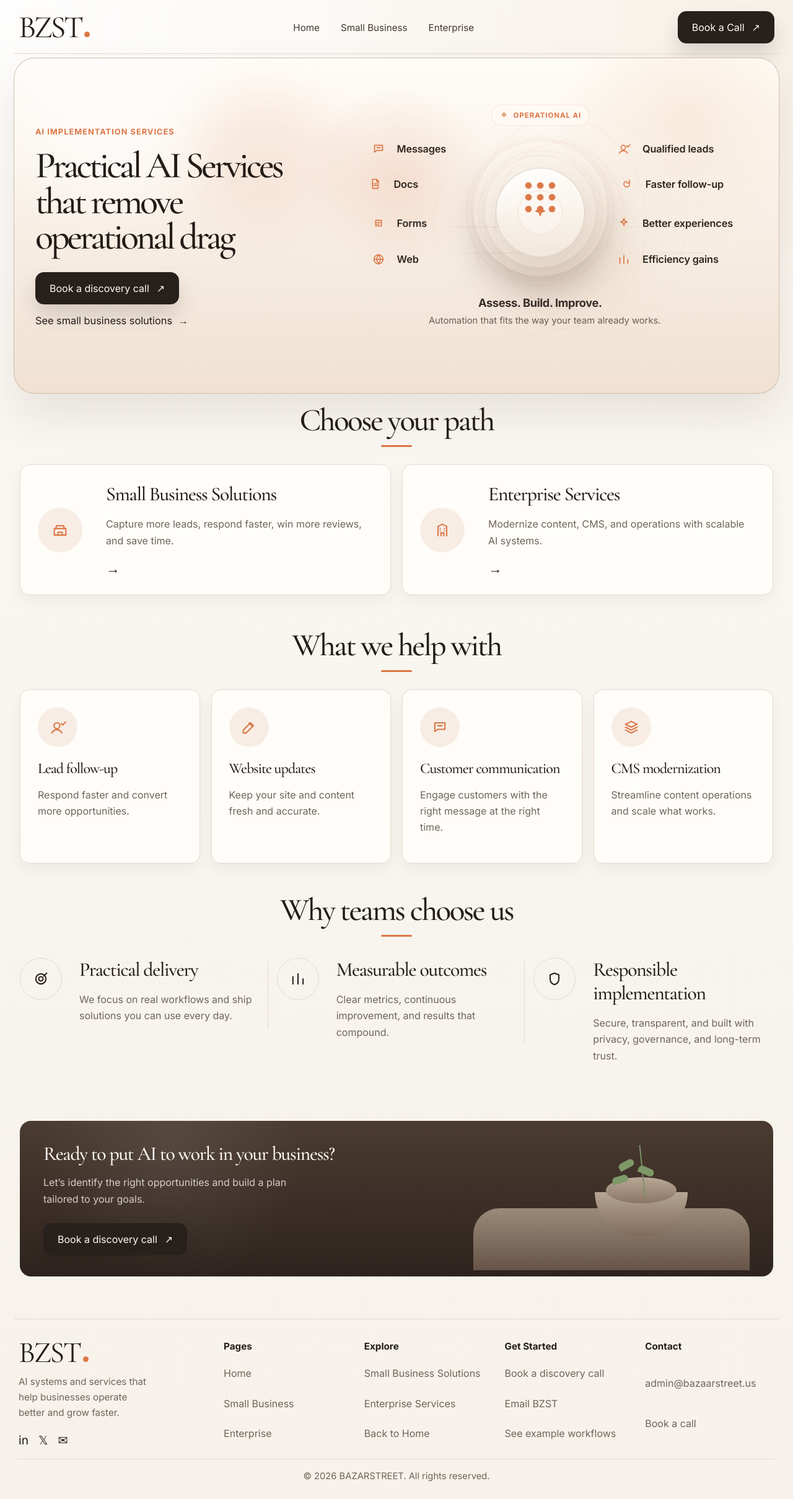
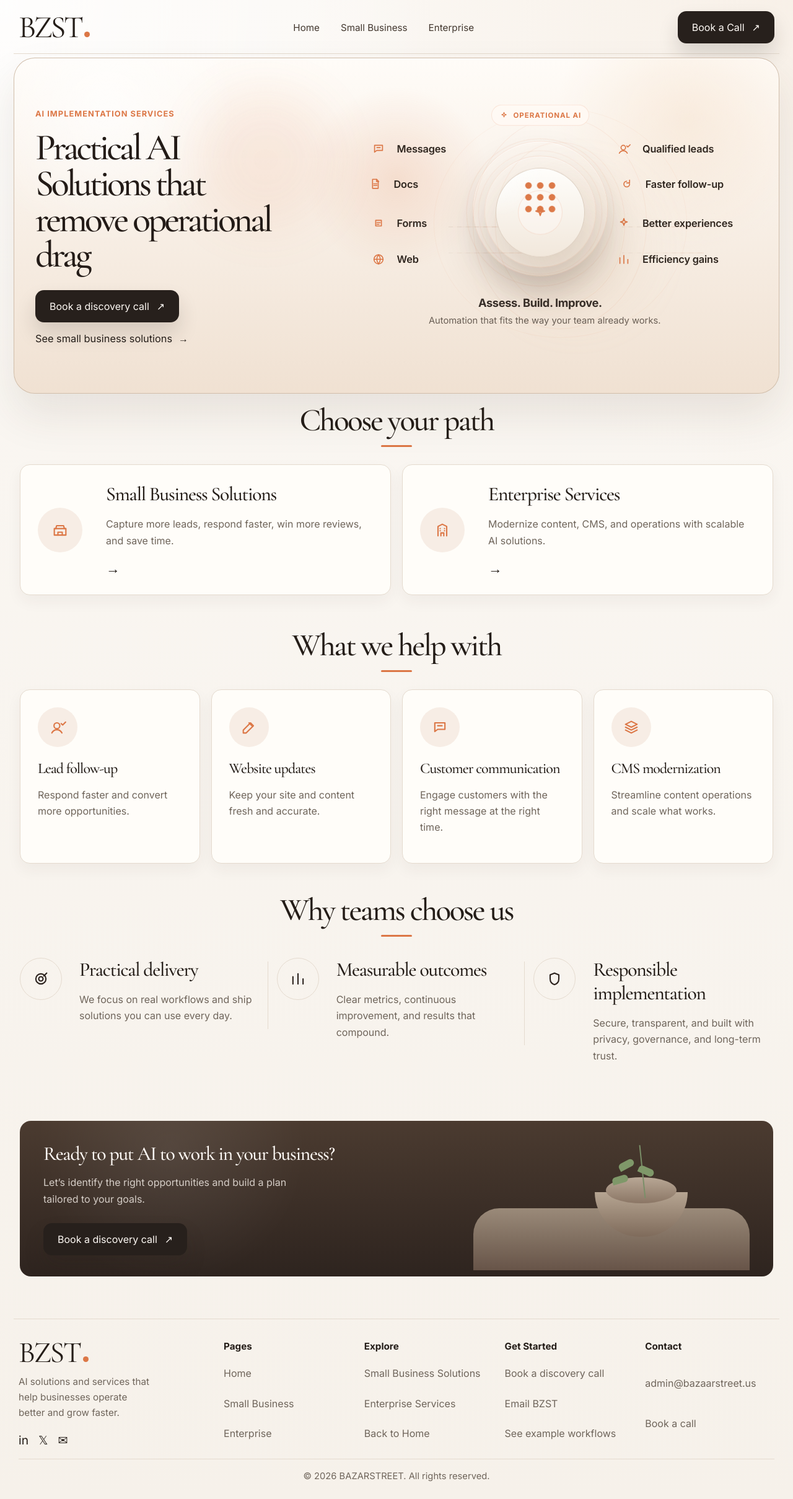
Before and after one commit to harshappt/bzst-svcs, a Next.js app: page / in a window 1280 px wide. Shown: the whole page at 62% size. Built offline with nearby package versions, Linux system fonts and the light colour scheme.

Commit message:
update home positioning copy and metadata

```diff
--- a/app/layout.tsx
+++ b/app/layout.tsx
@@ -15,8 +15,8 @@ const sans = Inter({
 });
 
 export const metadata: Metadata = {
-  title: "BZST",
-  description: "Practical AI systems for small businesses and enterprise teams.",
+  title: "AI Solutions for Small Business and Enterprise",
+  description: "Practical AI solutions for small businesses and enterprise teams.",
 };
 
 export default function RootLayout({
--- a/app/page.tsx
+++ b/app/page.tsx
@@ -15,7 +15,7 @@ const pathCards: Array<{ icon: GlyphKind; title: string; body: string; href: str
   {
     icon: "building",
     title: "Enterprise Services",
-    body: "Modernize content, CMS, and operations with scalable AI systems.",
+    body: "Modernize content, CMS, and operations with scalable AI solutions.",
     href: "/services/enterprise",
   },
 ];
--- a/components/home-hero-visual.tsx
+++ b/components/home-hero-visual.tsx
@@ -25,7 +25,7 @@ export function HomeHeroVisual() {
       <div className="home-hero-layout">
         <div className="home-hero-copy">
           <div className="home-hero-kicker">AI implementation services</div>
-          <h1>Practical AI Services that remove operational drag</h1>
+          <h1>Practical AI Solutions that remove operational drag</h1>
           <div className="home-hero-actions">
             <Link href="mailto:admin@bazaarstreet.us" className="button button-primary">
               <span>Book a discovery call</span>
--- a/components/site-shell.tsx
+++ b/components/site-shell.tsx
@@ -48,7 +48,7 @@ export function SiteShell({
                 <span className="brand-dot" />
               </div>
               <p className="footer-copy">
-                AI systems and services that help businesses operate better and grow faster.
+                AI solutions and services that help businesses operate better and grow faster.
               </p>
               <div className="socials" aria-hidden="true">
                 <span>in</span>
```
